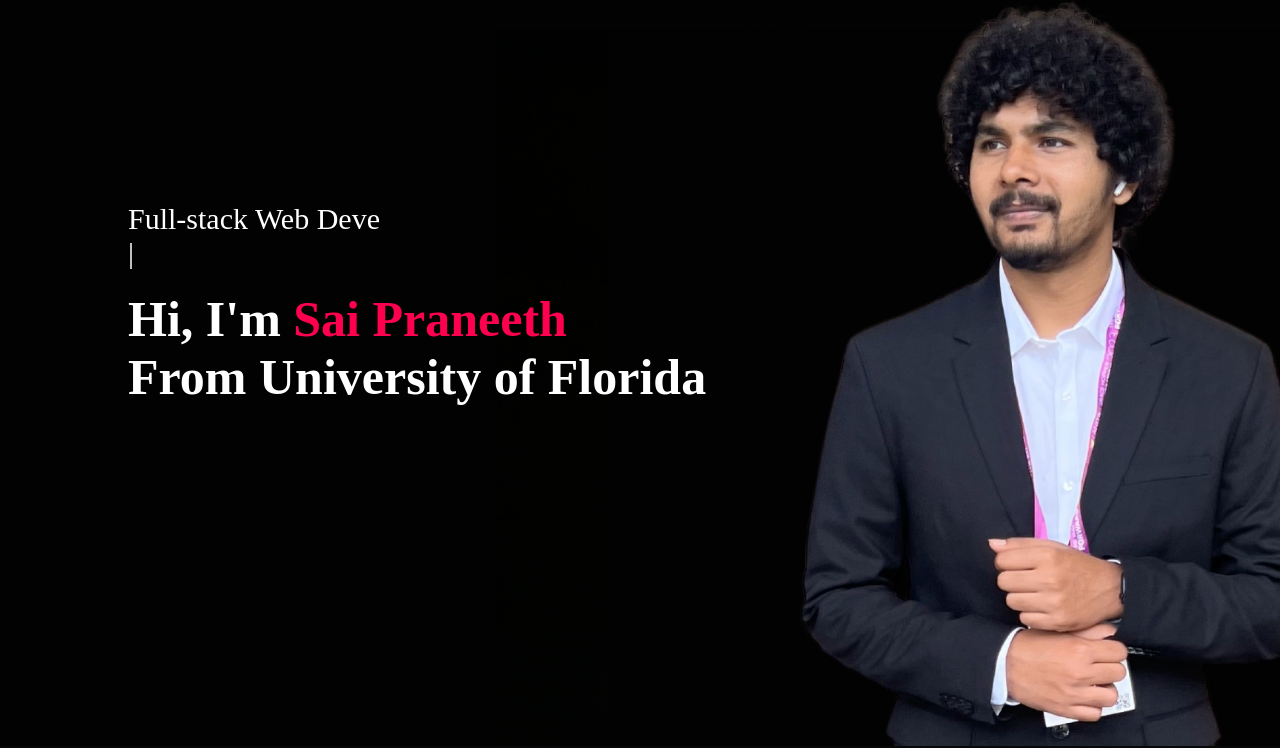
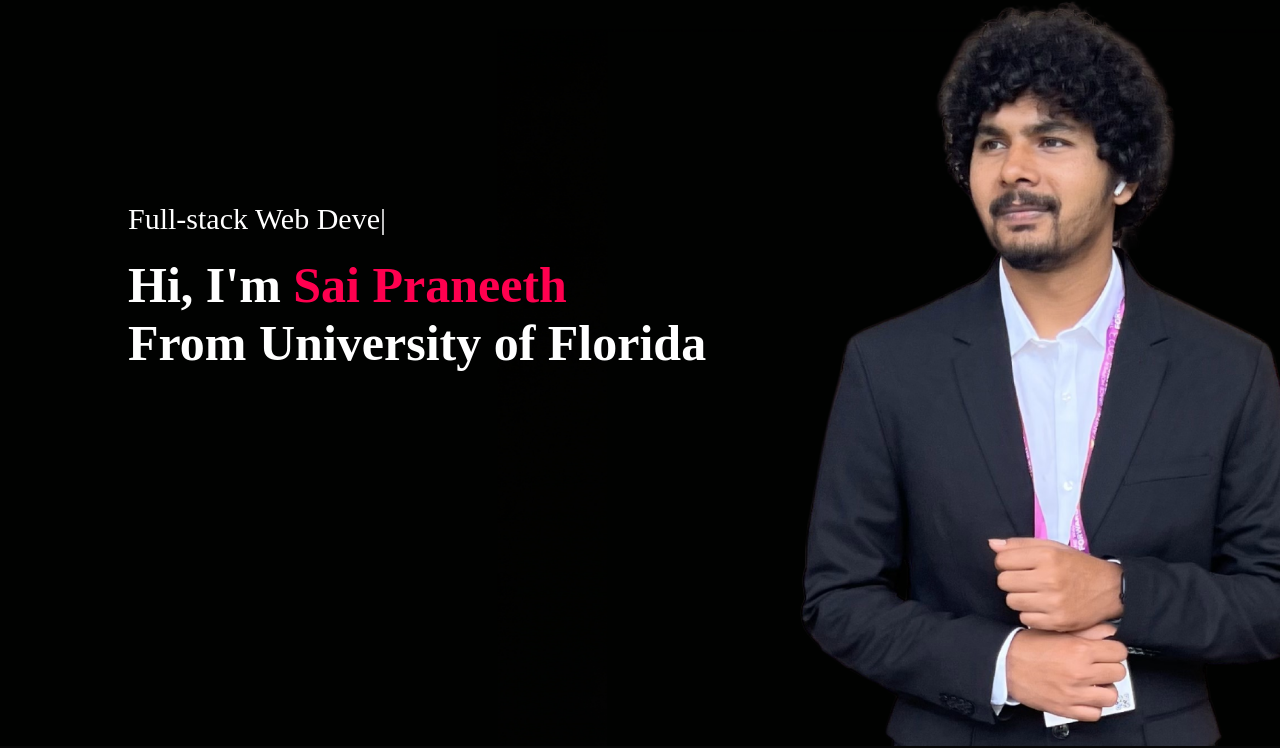
Before and after one commit to saipraneethkurmelkar/portfolio-website, a plain HTML site: page index.html in a window 1280 px wide. Shown: the part 54-802 px from the top of the page. Drawn offline with nearby package versions, Linux system fonts and the light colour scheme.

Commit message:
adjusted cursor

```diff
--- a/style.css
+++ b/style.css
@@ -72,6 +72,11 @@
     margin-top: 20%;
     font-size: 30px;
 }
+.header-text .multiple-text{
+    display: inline;
+}
+
+
 
 .header-text h1{
     font-size:50px;
```
